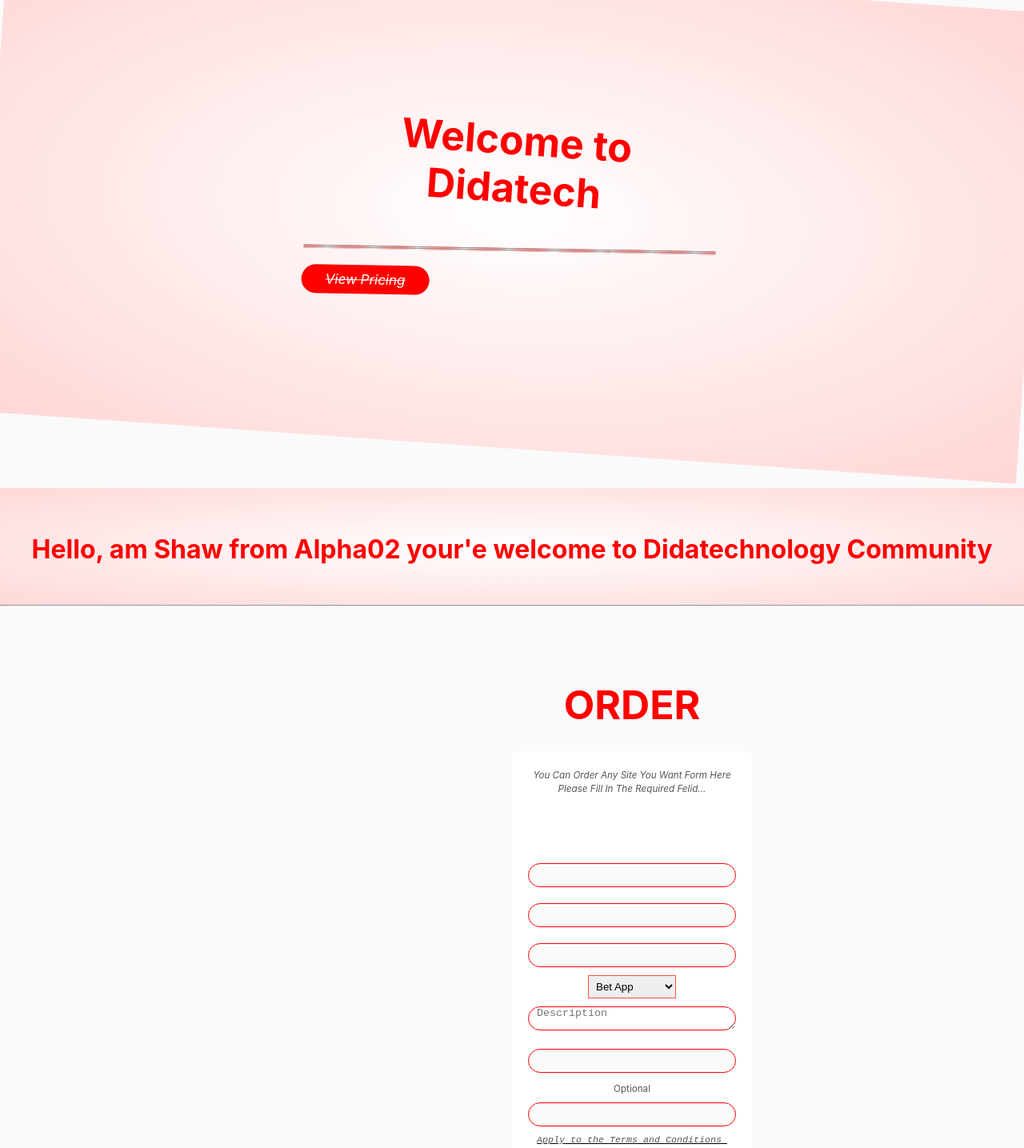
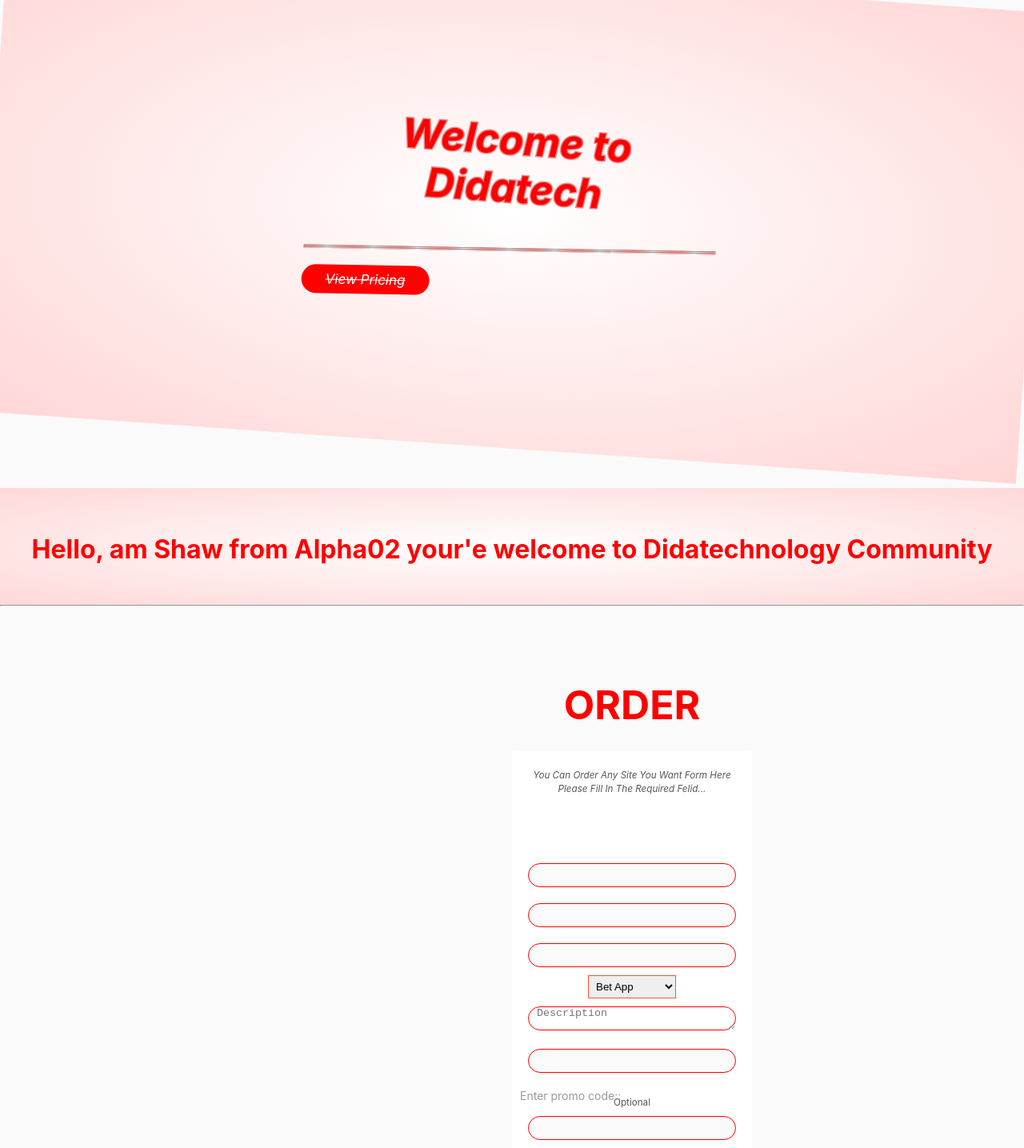
Before and after one commit to Coderdivine/Dida, a React (Create React App) app: page /#/ in a window 1280 px wide. Shown: the top 1435 px of the page at 80% size. Built offline with nearby package versions, Linux system fonts and the light colour scheme; no server answers.

Commit message:
hey i just updated

```diff
--- a/src/App.css
+++ b/src/App.css
@@ -1,5 +1,9 @@
 
-
+*{
+  margin: 0;
+  padding: 0;
+  box-sizing: border-box;
+}
   small{
    color:#555;
   }
@@ -242,38 +246,11 @@ header{
     animation: App-logo-spin infinite 20s linear;
   }
 }
-.testimonial{
-  padding:100px;
-  }
-  .testimonial .col-3{
-  text-align: center;
-  padding:40px 20px;
-  box-shadow:0 0 20px 0 rgba(0,0,0,0.1);
-  cursor: pointer;
-  transition: transform 0.5s;
-  }
-  .testimonial .col-3 img{
-   width:50px;
-   margin-top:20px;
-   border-radius:50px;
-  }
-  .testimonial .col-3:hover{
-     transform:translateY(-10px);
-  }
-
-
-
-  .terms{
+.terms{
     text-decoration: underline;
     color: blue;
   }
-
-
-
-
-
-
-  nav{
+ nav{
   flex:1;
   text-align:right;
 
@@ -296,7 +273,7 @@ header{
     margin-right:20px;
     color: white;
     }
-    .header{
+ .header{
       background:rgba(255, 0, 0, 0.932);
       background-color: radial-gradient() rgb(brown,red,white);
       border-radius: 8px;
@@ -334,6 +311,11 @@ header{
   justify-content: space-around;
 
   }
+  .no-fill{
+    font-style: italic;
+    color: transparent;
+    -webkit-text-stroke: 3px rgba(228, 14, 14, 0.494);
+}
   .col-2{
   flex-basis:50%;
   min-width:300px;
--- a/src/App.js
+++ b/src/App.js
@@ -3,7 +3,7 @@ import './App.css';
 import Homepage from "./Homepage";
 import Pricing from './Pricing';
 import {
-  HashRouter  as Router,
+BrowserRouter  as Router,
   Switch,
   Route
 } from 'react-router-dom';
--- a/src/Homepage.js
+++ b/src/Homepage.js
@@ -76,10 +76,10 @@ const[dataemail,setDataemail]=useState("");
      localStorage.setItem("name",names);
      if(names !== ""){
 
-
+      //selected,name,email,phone,des,amount,promo,ide
           const resq ={
             ide:uuidv4(),
-            select:selected,
+            selected:selected,
             name: names,
             email:email,
             phone:phone,
@@ -146,8 +146,8 @@ const dontshow=()=>{
 <div class="offer">
 <div class="small-container">
   <div class="row">
-    <div className="col-2">
- <h1>Welcome to Didatech</h1> <br/>
+    <div className="col-2"><div className="no-fill">
+ <h1>Welcome to Didatech</h1></div> <br/>
  <hr/><hr/>
   <i><small><a href="/Dida/#/Pricing" class="btn">View Pricing </a></small></i>
 
@@ -189,11 +189,8 @@ Good day "{localStorage.getItem("name")}",am Shaw from Alpha02 your'e welcome to
 
 
      <form onSubmit={(e)=>handleorder(e)} id="Regform">
-
            <input id="name" value={names}  placeholder="Name" name="name" onChange={(e)=>setNames(e.target.value)}  required/>
-
           <input id="email" value={email}   placeholder="Email" name="email" onChange={(e)=>setEmail(e.target.value)} required/>
-
            <input id="phone" value={phone}   placeholder="Phone" name="phone" onChange={(e)=>setPhone(e.target.value)} required/>
            <select value={selected} onChange={(e)=>{
               const selectedfood=e.target.value;
@@ -208,9 +205,9 @@ Good day "{localStorage.getItem("name")}",am Shaw from Alpha02 your'e welcome to
              </select>
 
            <textarea  row={5} value={des}  placeholder="Description" name="des" onChange={(e)=>setDes(e.target.value)} required/>
-
-           <input id="amount" value={amount} placeholder="Amount"  name="amount" onChange={(e)=>setAmount(e.target.value)} required/>
+           <input id="amount" value={amount} placeholder="Estimated amount"  name="amount" onChange={(e)=>setAmount(e.target.value)} required/>
            <br/>
+           <label>Enter promo code::</label><br/>
            <small>Optional</small><br/>
 
            <input id="promo" placeholder="Enter Promo Code" name="promo" onChange={(e)=>setPromo(e.target.value)} />
@@ -222,7 +219,7 @@ Good day "{localStorage.getItem("name")}",am Shaw from Alpha02 your'e welcome to
 
   }
 
-           <button type="submit" class="btn">Send</button>
+           <button type="submit" class="btn">Send Request</button>
          </form>
      </div>
      </div>
@@ -236,6 +233,7 @@ Good day "{localStorage.getItem("name")}",am Shaw from Alpha02 your'e welcome to
 <br/>
   <form onSubmit={(e)=>handlesubmit(e)}>
     <input id="Number" type="phone" placeholder="Phone Number" onChange={(e)=>setDataname(e.target.value)}/>
+
     <input id="Email" type="email" placeholder="Email" onChange={(e)=>setDataemail(e.target.value)}/><br/>
     <small><i>Please make sure you don't use auto fill to prevent loss of data</i></small>
  <button type="submit" class="btn">Suscribe</button>
```
